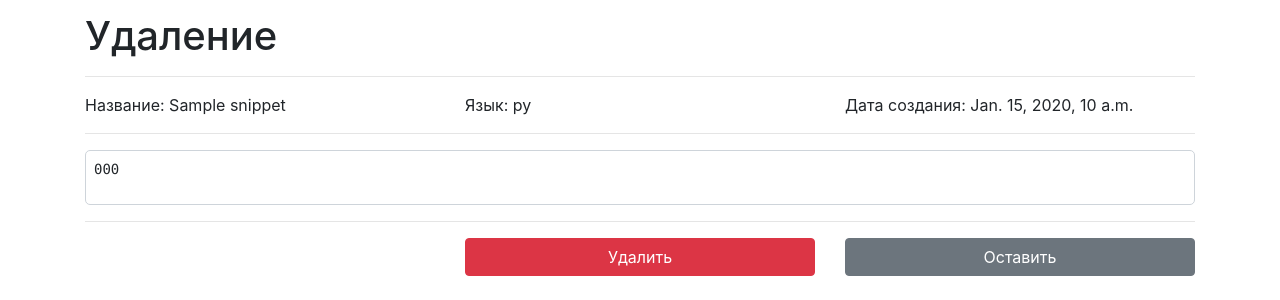
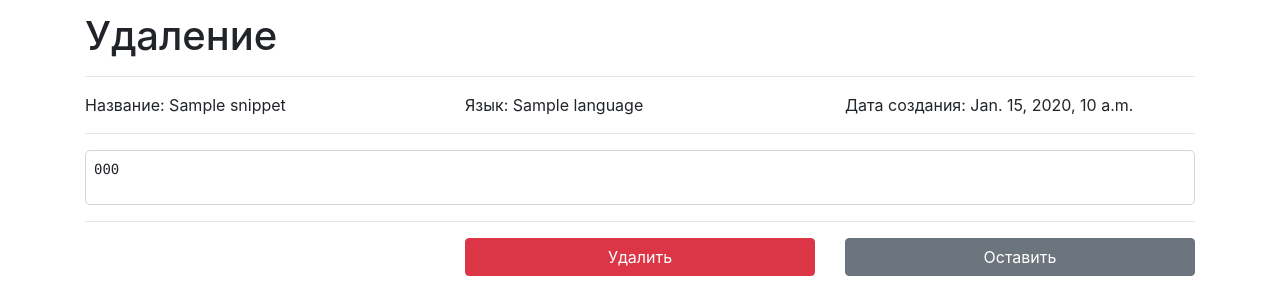
Before and after one commit to a-k-alehin/DjangoSnippets, a Django app: page /snippet/delete/1 in a window 1280 px wide. Shown: the part 64-364 px from the top of the page. Run offline with Django 3.2, Linux system fonts and the light colour scheme; a user stored in the database is signed in; tables that the repository leaves empty hold one stand-in row (values such as "Sample post"); parts of the project's set-up code (start-up, migrations or seed data) failed here and were passed over; some libraries are stand-ins or nearby versions.

Commit message:
Замена lang на справочник

```diff
--- a/MainApp/forms.py
+++ b/MainApp/forms.py
@@ -9,7 +9,7 @@ class SnippetForm(ModelForm):
    class Meta:
         model = Snippet
         # Описываем поля, которые будем заполнять в форме
-        fields = ['name', 'lang', 'code', 'is_public']
+        fields = ['name', 'language', 'code', 'is_public']
         widgets = {
             'name': TextInput(attrs={
                 "class":       "form-control form-control-lg",
@@ -18,7 +18,7 @@ class SnippetForm(ModelForm):
         }
         labels = {
             'name': 'Название',
-            'lang': 'Язык',
+            'language': 'Язык',
             'code': 'Код',
             'is_public': 'Публичный'
         }
--- a/MainApp/models.py
+++ b/MainApp/models.py
@@ -8,6 +8,16 @@ LANGS = (
 )
 
 
+class Language(models.Model):
+    shortname = models.CharField(max_length=10)
+    fullname =  models.CharField(max_length=50)
+
+    def __repr__(self):
+        return f'{self.shortname}'
+    def __str__(self):
+        return repr(self)
+
+
 class Snippet(models.Model):
     name = models.CharField(max_length=100)
     lang = models.CharField(max_length=30, choices=LANGS)
@@ -15,9 +25,10 @@ class Snippet(models.Model):
     creation_date = models.DateTimeField(auto_now=True)
     is_public = models.BooleanField(default=True)
     user = models.ForeignKey(to=User, on_delete=models.CASCADE, blank=True, null=True)
+    language = models.ForeignKey(to=Language, on_delete=models.PROTECT, blank=True, null=True)
 
     def __repr__(self):
-        return f'{self.name} {self.lang}'
+        return f'{self.name} {self.language}'
     def __str__(self):
         return repr(self)
 
--- a/MainApp/views.py
+++ b/MainApp/views.py
@@ -71,9 +71,9 @@ def snippets_page_(request, my):
         snippets=Snippet.objects.filter(is_public=True)
     lang=request.GET.get("lang")
     if lang:
-        snippets=snippets.filter(lang=lang)
+        snippets=snippets.filter(language__shortname=lang)
     snippets=snippets.order_by("name")
-    context = {"snippets": snippets, 'pagename': pagename, 'count': snippets.count()}
+    context = {"snippets": snippets, 'pagename': pagename, 'count': snippets.count(), "lang": lang}
     return render(request, 'pages/view_snippets.html', context)
 
 
@@ -117,7 +117,7 @@ def snippet_edit_page(request, id):
         form = SnippetForm(request.POST)
         if form.is_valid():
             snippet.name=request.POST.get('name',snippet.name)
-            snippet.lang=request.POST.get('lang',snippet.lang)
+            snippet.language=request.POST.get('language',snippet.language)
             snippet.code=request.POST.get('code',snippet.code)
             snippet.is_public=request.POST.get('is_public', False)  #(request.POST.get('is_public',"") == 'on')
             snippet.save()
--- a/templates/pages/del_snippet.html
+++ b/templates/pages/del_snippet.html
@@ -21,7 +21,7 @@
                         </div>
                         <div class="col col-4">
                             Язык:
-                            {{ snippet.lang }}
+                            {{ snippet.language }}
                         </div>
                         <div class="col col-4">
                             Дата создания:
--- a/templates/pages/detail_snippet.html
+++ b/templates/pages/detail_snippet.html
@@ -28,7 +28,7 @@
                         </div>
                         <div class="col col-4">
                             Язык:
-                            <input name="lang" type="text" value="{{ snippet.lang }}" class="form-control">
+                            <input name="language" type="text" value="{{ snippet.language }}" class="form-control">
                         </div>
                         <div class="col col-4">
                             Дата создания:
--- a/templates/pages/view_snippets.html
+++ b/templates/pages/view_snippets.html
@@ -50,7 +50,7 @@
                     <tr>
                         <td scope="row">{{snp.id}}</td>
                         <td><a href="{% url 'snippet_detail' snp.id %}">{{snp.name}}</a></td>
-                        <td>{{snp.lang}}</td>
+                        <td>{{snp.lang}} -> {{snp.language}}</td>
                         <td>{{snp.creation_date}}</td>
                         <td>{% if snp.is_public %} Да {% endif %}</td>
                         <td>{{snp.user.username|is_empty:"аноним"}}</td>
```
Also changed, not shown: MainApp/migrations/0005_language_snippet_language.py (added).
